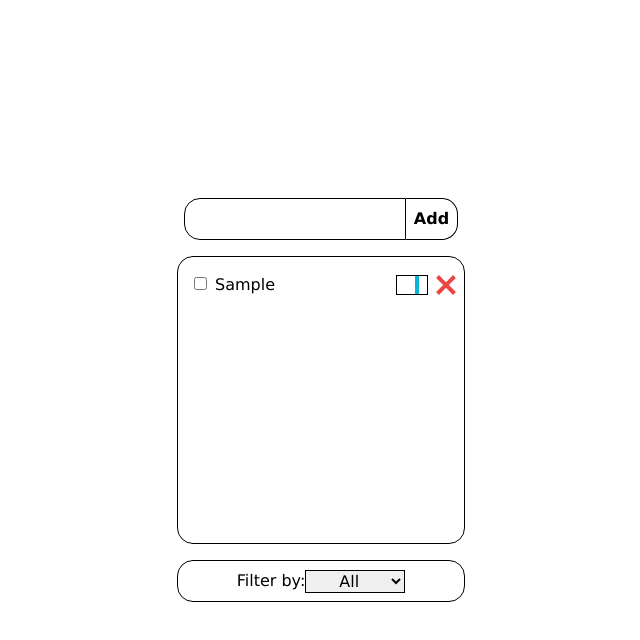
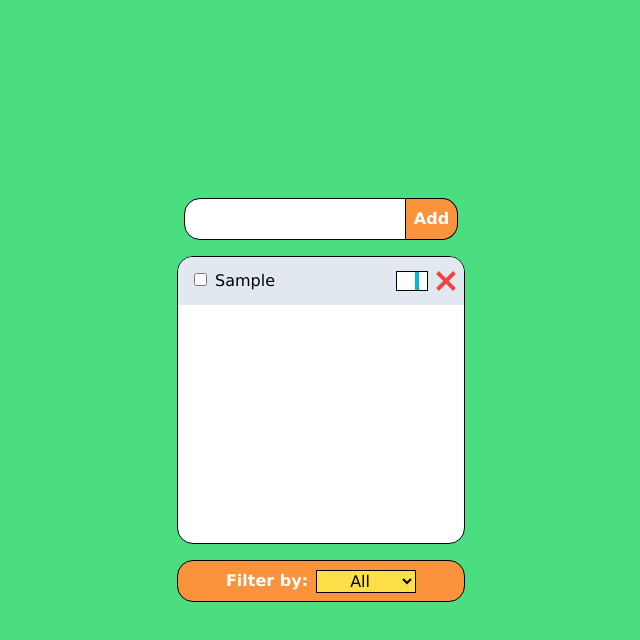
Before and after one commit to StivenF0/tasking-app, a React (Vite) app: page / in a window 1280 px wide. Both pictures are taken after typing "Sample" into the empty fields and a click on the input "Add". Shown: the top 640 px of the page, without its empty margins (319-959 px from the left). Built offline with nearby package versions, Linux system fonts and the light colour scheme.

Commit message:
stylizing the elements

```diff
--- a/index.html
+++ b/index.html
@@ -6,7 +6,7 @@
     <meta name="viewport" content="width=device-width, initial-scale=1.0" />
     <title>Tasking</title>
   </head>
-  <body>
+  <body class="bg-green-400">
     <div id="root"></div>
     <script type="module" src="/src/main.tsx"></script>
   </body>
--- a/src/components/Task.tsx
+++ b/src/components/Task.tsx
@@ -33,11 +33,11 @@ export default function Task({id, text, complete, hooks: {removeTask, editTask,
   }
 
   return <>
-    <li className="list-none flex justify-between">
+    <li className="list-none flex justify-between bg-slate-200 w-full py-3 px-4 outline-b outline-white">
       <span className="inline-block mr-auto">
         <input
           type="checkbox"
-          checked={complete}
+          defaultChecked={complete}
           onClick={handleCheck}
           className="mr-2"
         />
@@ -55,7 +55,7 @@ export default function Task({id, text, complete, hooks: {removeTask, editTask,
       <span className="flex items-center">
         <button
           onClick={handleEdit}
-          className="flex items-center justify-center mr-4 border border-black w-8 h-5 relative before:h-5 before:w-1 before:bg-cyan-500 before:absolute before:-z-10 before:right-2"
+          className="flex items-center justify-center mr-4 border border-black w-8 h-5 relative bg-white before:h-[calc(1.25rem-2px)] before:w-1 before:bg-cyan-500 before:absolute before:right-2"
         />
         <button
           onClick={handleDelete}
--- a/src/components/TaskFooter.tsx
+++ b/src/components/TaskFooter.tsx
@@ -7,17 +7,15 @@ interface FooterProps {
 }
 
 export default function Footer({hooks: {filterOption, setFilterOption}}: FooterProps) {
-
-
-
   return <>
-    <div className="flex items-center justify-center border-black border w-72 rounded-2xl p-2">
+    <div className="flex items-center justify-center border-black border w-72 rounded-2xl p-2 bg-orange-400 text-white font-semibold">
       Filter by:
+      <div className="p-1" />
       <select
         defaultValue="all"
         value={filterOption}
         onChange={(e) => setFilterOption(e.target.value)}
-        className="border border-black text-center focus:outline-none"
+        className="border border-black text-center focus:outline-none bg-yellow-300 font-medium text-black"
       >
         <option value="all">All</option>
         <option value="pending">Pending</option>
--- a/src/components/TaskForm.tsx
+++ b/src/components/TaskForm.tsx
@@ -31,7 +31,7 @@ export default function Form({hooks: {addTask}}: FormProps) {
       <input
         type="submit"
         value="Add"
-        className="border border-black rounded-r-2xl p-2 border-l-0 font-semibold cursor-pointer"
+        className="border border-black rounded-r-2xl p-2 border-l-0 font-semibold cursor-pointer bg-orange-400 text-white"
       />
     </form>
   </>
--- a/src/components/TaskList.tsx
+++ b/src/components/TaskList.tsx
@@ -14,17 +14,18 @@ interface TaskListProps {
 export default function TaskList({hooks: {tasks, filterOption, removeTask, editTask, checkTask}}: TaskListProps) {
   return <>
     <div
-      className="overflow-hidden border-black border w-72 h-72 rounded-2xl"
+      className="overflow-hidden border-black border w-72 h-72 rounded-2xl bg-white"
     >
       <ul
-        className="p-4 w-full h-full flex flex-col gap-1 overflow-x-hidden overflow-y-auto"
+        className="w-full h-full flex flex-col gap-1 overflow-x-hidden overflow-y-auto"
       >
         {tasks.map((task) =>{
-          if (filterOption === "pending" && task.complete) return
-          if (filterOption === "complete" && !task.complete) return
+          if (filterOption === "pending" && task.complete) return null
+          if (filterOption === "complete" && !task.complete) return null
 
           return <>
             <Task
+              key={task.id}
               id={task.id}
               text={task.text}
               complete={task.complete}
```
